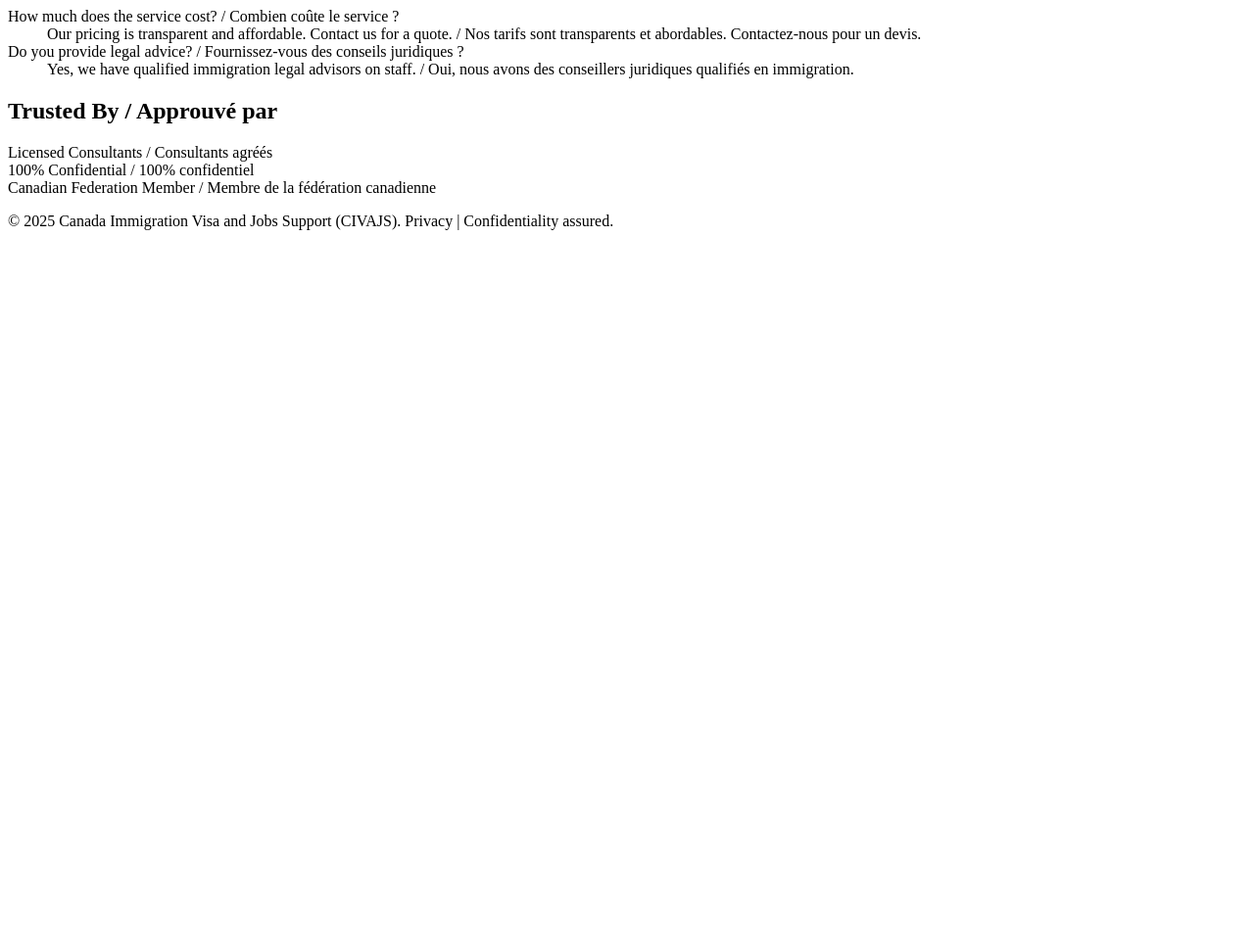
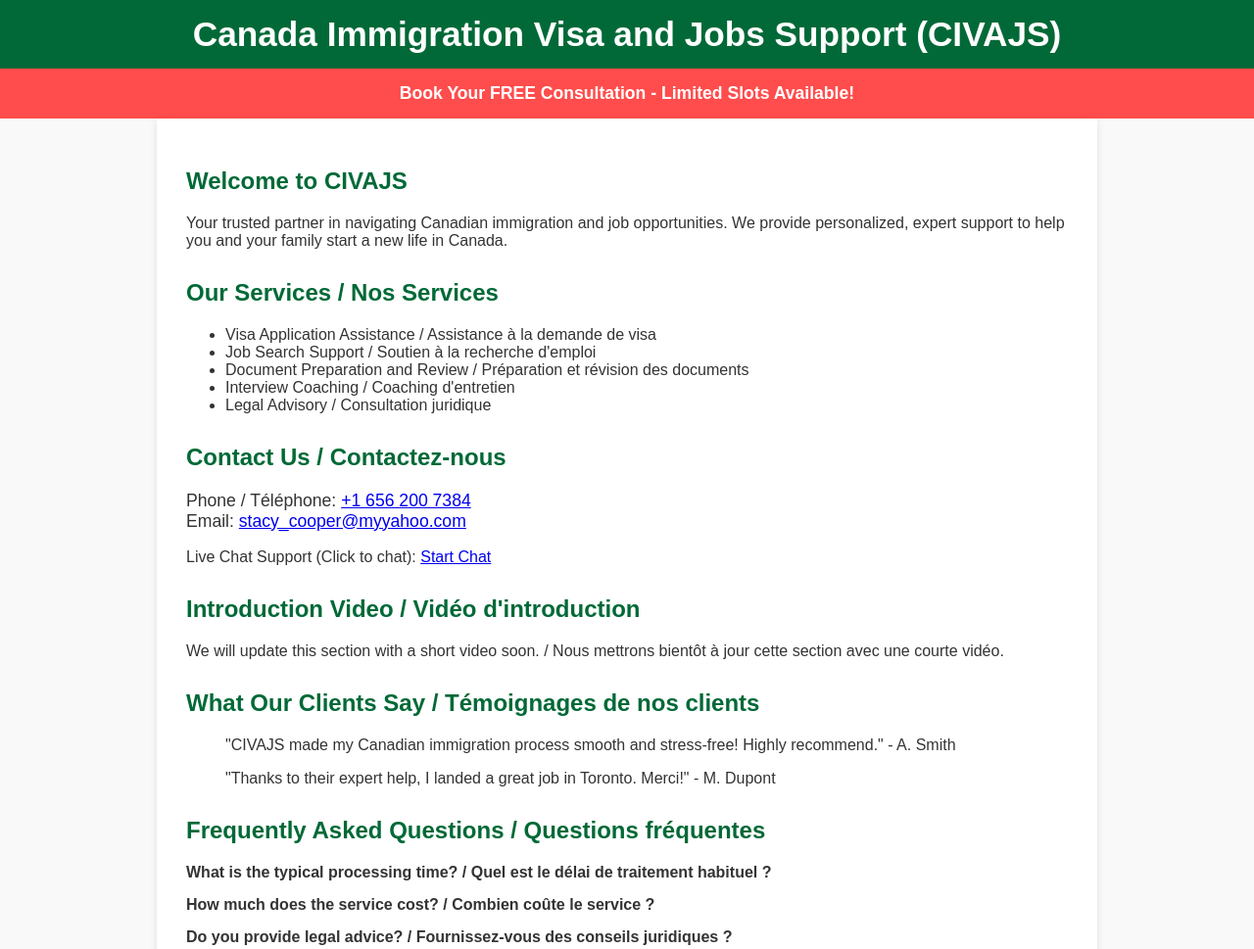
Before and after one commit to Marfenckysbot/civajs-landing, a plain HTML site: page index.html in a window 1280 px wide. Shown: the top 969 px of the page at 98% size. Before the commit the page ends 800 px from the top, so only its background shows below. Drawn offline with Linux system fonts and the light colour scheme.

Commit message:
Update index.html

```diff
--- a/index.html
+++ b/index.html
@@ -1,4 +1,78 @@
-<dt onclick="toggleFaq(this)">How much does the service cost? / Combien coûte le service ?</dt>
+<!DOCTYPE html>
+<html lang="en">
+<head>
+<meta charset="UTF-8">
+<meta name="viewport" content="width=device-width, initial-scale=1">
+<title>Canada Immigration Visa and Jobs Support (CIVAJS)</title>
+<style>
+  body {font-family: Arial, sans-serif; margin: 0; padding: 0; background: #f9f9f9; color: #333;}
+  header {background:#016937; color:#fff; padding: 15px 30px; text-align:center;}
+  header h1 {margin: 0; font-size: 2.2em; font-weight: bold;}
+  main {padding: 30px; max-width: 900px; margin: auto; background: white; box-shadow: 0 2px 8px rgba(0,0,0,0.1);}
+  section {margin-bottom: 30px;}
+  h2 {color: #016937;}
+  .btn-primary {background: #016937; color: white; padding: 12px 25px; border: none; border-radius: 4px; font-size: 1.2em; cursor: pointer; text-decoration: none; display: inline-block;}
+  .btn-primary:hover {background:#014d22;}
+  .contact-info, .social-links {font-size: 1.1em; margin-top: 10px;}
+  .faq dt {font-weight: bold; margin-top: 15px; cursor: pointer;}
+  .faq dd {margin-left: 20px; margin-bottom: 10px; display: none;}
+  .faq dd.visible {display: block;}
+  footer {background:#f0f0f0; text-align:center; padding: 20px 0; font-size: 0.9em;}
+  .urgency-banner {background:#ff4c4c; color:white; text-align:center; padding: 15px 0; font-size: 1.1em; font-weight: bold;}
+  .trust-badges {display: flex; justify-content: center; gap: 15px; margin-top: 10px;}
+  .badge {background: #016937; color: white; padding: 10px 15px; border-radius: 5px; font-size: 0.9em;}
+</style>
+<script>
+// Simple FAQ toggle
+function toggleFaq(el) {
+  const dd = el.nextElementSibling;
+  if(dd.classList.contains('visible')) {
+    dd.classList.remove('visible');
+  } else {
+    dd.classList.add('visible');
+  }
+}
+</script>
+</head>
+<body>
+<header>
+  <h1>Canada Immigration Visa and Jobs Support (CIVAJS)</h1>
+</header>
+<div class="urgency-banner">Book Your FREE Consultation - Limited Slots Available!</div>
+<main>
+  <section class="intro">
+    <h2>Welcome to CIVAJS</h2>
+    <p>Your trusted partner in navigating Canadian immigration and job opportunities. We provide personalized, expert support to help you and your family start a new life in Canada.</p>
+  </section>
+  <section class="services">
+    <h2>Our Services / Nos Services</h2>
+    <ul>
+      <li>Visa Application Assistance / Assistance à la demande de visa</li>
+      <li>Job Search Support / Soutien à la recherche d'emploi</li>
+      <li>Document Preparation and Review / Préparation et révision des documents</li>
+      <li>Interview Coaching / Coaching d'entretien</li>
+      <li>Legal Advisory / Consultation juridique</li>
+    </ul>
+  </section>
+  <section class="contact">
+    <h2>Contact Us / Contactez-nous</h2>
+    <p class="contact-info">Phone / Téléphone: <a href="tel:+16562007384">+1 656 200 7384</a><br>Email: <a href="mailto:stacy_cooper@myyahoo.com">stacy_cooper@myyahoo.com</a></p>
+    <p>Live Chat Support (Click to chat): <a href="#" onclick="alert('Chat feature coming soon!')">Start Chat</a></p>
+  </section>
+  <section class="video">
+    <h2>Introduction Video / Vidéo d'introduction</h2>
+    <p>We will update this section with a short video soon. / Nous mettrons bientôt à jour cette section avec une courte vidéo.</p>
+  </section>
+  <section class="testimonials">
+    <h2>What Our Clients Say / Témoignages de nos clients</h2>
+    <blockquote>"CIVAJS made my Canadian immigration process smooth and stress-free! Highly recommend." - A. Smith</blockquote>
+    <blockquote>"Thanks to their expert help, I landed a great job in Toronto. Merci!" - M. Dupont</blockquote>
+  </section>
+  <section class="faq">
+    <h2>Frequently Asked Questions / Questions fréquentes</h2>
+    <dl>
+      <dt onclick="toggleFaq(this)">What is the typical processing time? / Quel est le délai de traitement habituel ?</dt>
+      <dd>Processing times vary depending on visa type; usually 6-12 months. / Les délais varient selon le type de visa; généralement 6-12 mois.</dd><dt onclick="toggleFaq(this)">How much does the service cost? / Combien coûte le service ?</dt>
       <dd>Our pricing is transparent and affordable. Contact us for a quote. / Nos tarifs sont transparents et abordables. Contactez-nous pour un devis.</dd>
       <dt onclick="toggleFaq(this)">Do you provide legal advice? / Fournissez-vous des conseils juridiques ?</dt>
       <dd>Yes, we have qualified immigration legal advisors on staff. / Oui, nous avons des conseillers juridiques qualifiés en immigration.</dd>
```
